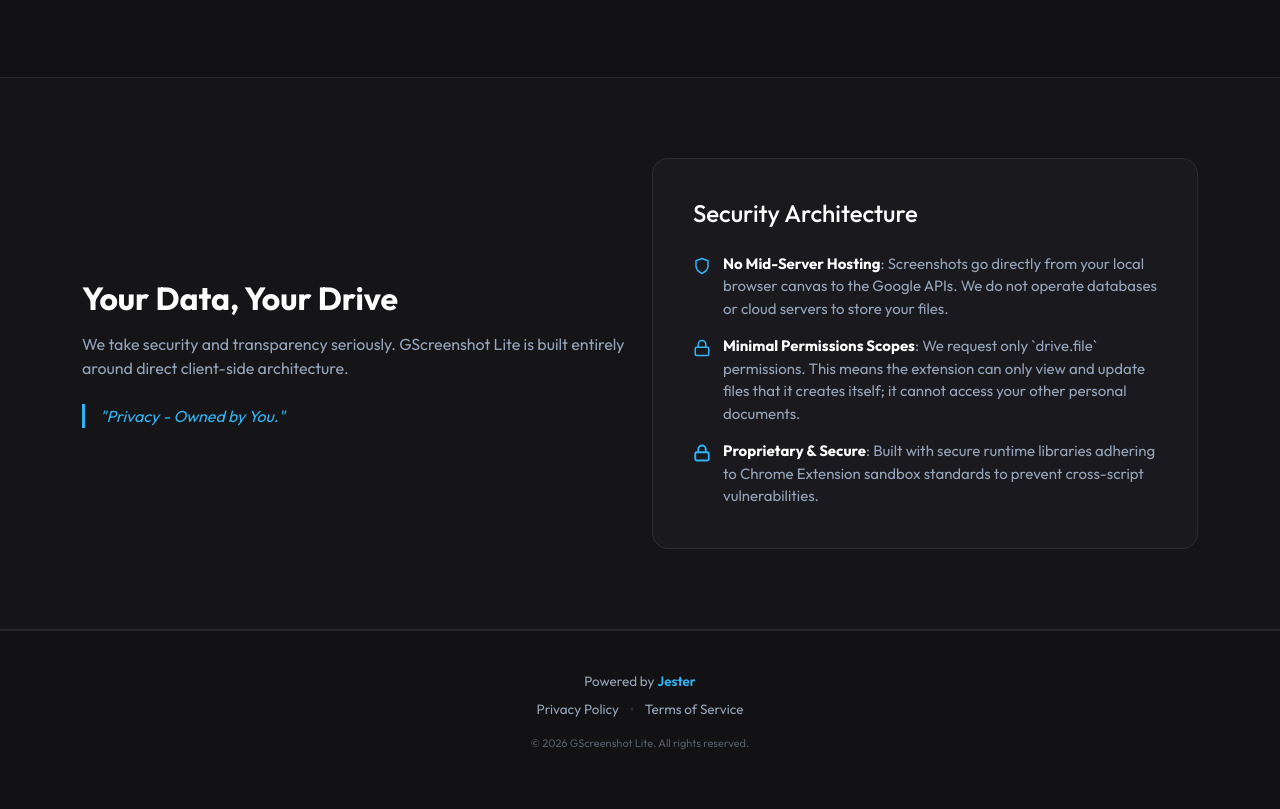
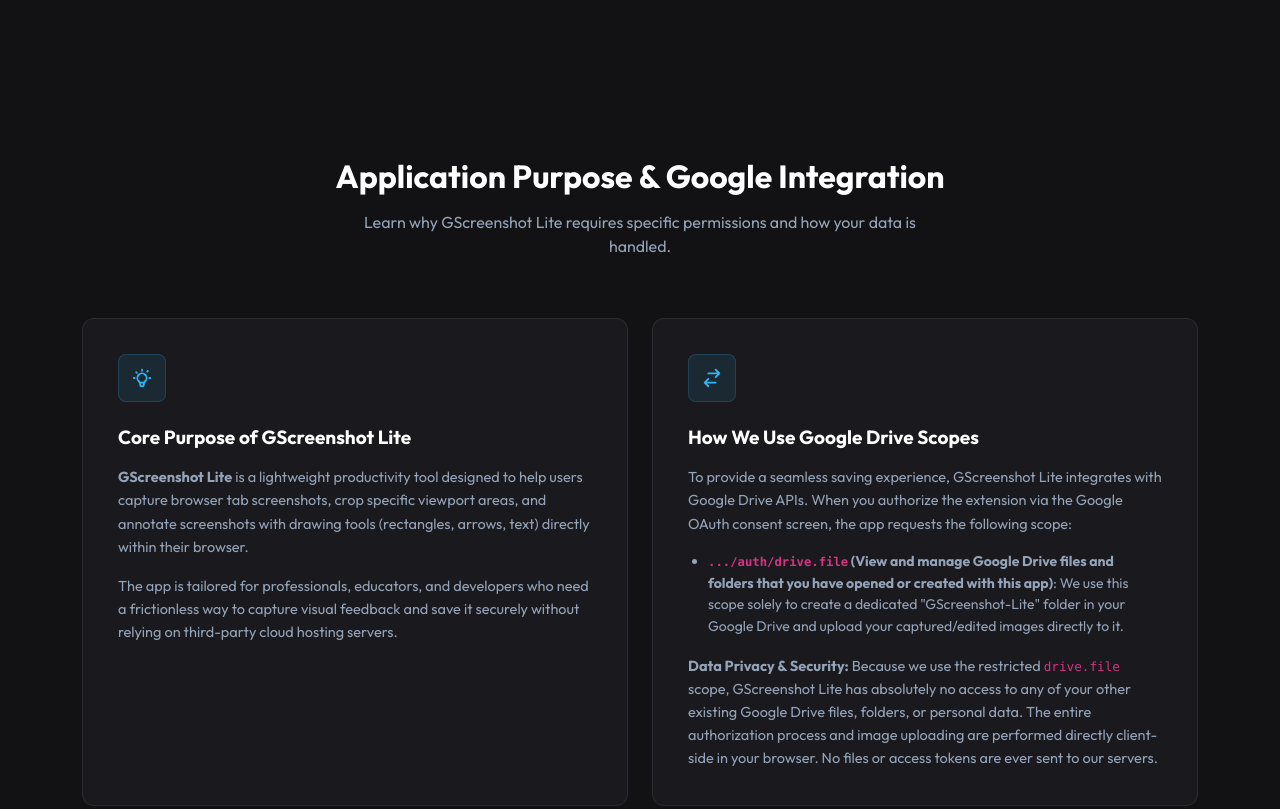
Before and after one commit to i-am-jester/GScreenshot-Lite, a plain HTML site: page index.html in a window 1280 px wide. Shown: the part 1228-2037 px from the top of the page. Drawn offline with Linux system fonts and the light colour scheme.

Commit message:
feat: add Purpose and OAuth integration section and improve branding accessibility

```diff
--- a/css/styles.css
+++ b/css/styles.css
@@ -70,6 +70,21 @@
   position: relative;
   padding: 120px 0 80px 0;
   z-index: 1;
+}
+
+.app-intro-tag {
+  display: inline-flex;
+  align-items: center;
+  background: rgba(47, 180, 246, 0.08);
+  border: 1px solid rgba(47, 180, 246, 0.15);
+  color: var(--accent);
+  font-size: 12px;
+  font-weight: 700;
+  padding: 6px 14px;
+  border-radius: 20px;
+  margin-bottom: 24px;
+  text-transform: uppercase;
+  letter-spacing: 1px;
 }
 
 .hero-title {
@@ -194,6 +209,70 @@
   font-size: 14px;
   line-height: 1.55;
   margin: 0;
+}
+
+/* Purpose / OAuth Integration Section */
+.purpose-section {
+  padding: 80px 0;
+  position: relative;
+  z-index: 1;
+}
+
+.purpose-card {
+  background-color: var(--bg-card);
+  border: 1px solid var(--border);
+  border-radius: 12px;
+  padding: 35px;
+  height: 100%;
+  transition: all 0.3s ease;
+}
+
+.purpose-card:hover {
+  border-color: var(--border-glow);
+  transform: translateY(-3px);
+  box-shadow: 0 12px 30px rgba(0, 0, 0, 0.2);
+}
+
+.purpose-icon-wrapper {
+  width: 48px;
+  height: 48px;
+  background: rgba(47, 180, 246, 0.1);
+  border: 1px solid rgba(47, 180, 246, 0.2);
+  border-radius: 8px;
+  display: flex;
+  align-items: center;
+  justify-content: center;
+  color: var(--accent);
+  margin-bottom: 24px;
+}
+
+.purpose-card h4 {
+  font-weight: 700;
+  font-size: 19px;
+  margin-bottom: 16px;
+}
+
+.purpose-card p {
+  color: var(--text-muted);
+  font-size: 14.5px;
+  line-height: 1.6;
+  margin-bottom: 16px;
+}
+
+.purpose-card p:last-child {
+  margin-bottom: 0;
+}
+
+.purpose-scopes-list {
+  padding-left: 20px;
+  margin-bottom: 16px;
+}
+
+.purpose-scopes-list li {
+  color: var(--text-muted);
+  font-size: 14px;
+  line-height: 1.55;
+  margin-bottom: 8px;
 }
 
 /* Security / Google OAuth Section */
--- a/index.html
+++ b/index.html
@@ -55,8 +55,8 @@
   <!-- Navigation Bar -->
   <nav class="navbar navbar-expand-lg navbar-dark navbar-custom fixed-top">
     <div class="container">
-      <a class="navbar-brand navbar-brand-custom" href="#">
-        <img src="images/favicon.png" alt="GS" width="22" height="22">
+      <a class="navbar-brand navbar-brand-custom" href="#" aria-label="GScreenshot Lite">
+        <img src="images/favicon.png" alt="GScreenshot Lite Logo" width="22" height="22">
         GScreenshot <span class="brand-badge">Lite</span>
       </a>
       <button class="navbar-toggler" type="button" data-bs-toggle="collapse" data-bs-target="#navbarNav">
@@ -80,9 +80,10 @@
     <div class="container">
       <div class="row align-items-center">
         <div class="col-lg-6 mb-5 mb-lg-0">
+          <div class="app-intro-tag">GScreenshot Lite</div>
           <h1 class="hero-title">Better screenshots,<br>saved <span>straight to Drive</span>.</h1>
-          <p class="hero-subtitle">Capture tabs or crop viewport areas instantly. Annotate with premium drawing tools,
-            blur sensitive data, and sync directly to Google Drive. 100% free to use.</p>
+          <p class="hero-subtitle">Capture tabs or crop viewport areas instantly. Annotate with premium drawing tools
+            and sync directly to Google Drive. 100% free to use.</p>
           <div class="hero-buttons">
             <a href="https://chromewebstore.google.com/" target="_blank" class="btn btn-accent">Add to Chrome</a>
           </div>
@@ -149,6 +150,58 @@
             <h4>Direct Drive Sync</h4>
             <p>No storage limits, no links to expire. Save screenshots directly to your personal Google Drive account.
             </p>
+          </div>
+        </div>
+      </div>
+    </div>
+  </section>
+
+  <!-- Purpose & OAuth Integration Section (Crucial for Google Verification) -->
+  <section id="purpose" class="purpose-section">
+    <div class="container">
+      <div class="section-header">
+        <h2 class="section-title">Application Purpose & Google Integration</h2>
+        <p class="section-desc">Learn why GScreenshot Lite requires specific permissions and how your data is handled.
+        </p>
+      </div>
+      <div class="row g-4">
+        <div class="col-md-6">
+          <div class="purpose-card h-100">
+            <div class="purpose-icon-wrapper">
+              <svg width="22" height="22" fill="none" stroke="currentColor" stroke-width="2" viewBox="0 0 24 24">
+                <path stroke-linecap="round" stroke-linejoin="round"
+                  d="M9.663 17h4.673M12 3v1m6.364.364l-.707.707M21 12h-1M4 12H3m3.343-5.657l-.707-.707m2.828 9.9a5 5 0 117.072 0l-.548.547A3.374 3.374 0 0014 18.469V19a2 2 0 11-4 0v-.531c0-.895-.356-1.754-.988-2.386l-.548-.547z" />
+              </svg>
+            </div>
+            <h4>Core Purpose of GScreenshot Lite</h4>
+            <p><strong>GScreenshot Lite</strong> is a lightweight productivity tool designed to help users capture
+              browser tab screenshots, crop specific viewport areas, and annotate screenshots with drawing tools
+              (rectangles, arrows, text) directly within their browser.</p>
+            <p>The app is tailored for professionals, educators, and developers who need a frictionless way to capture
+              visual feedback and save it securely without relying on third-party cloud hosting servers.</p>
+          </div>
+        </div>
+        <div class="col-md-6">
+          <div class="purpose-card h-100">
+            <div class="purpose-icon-wrapper">
+              <svg width="22" height="22" fill="none" stroke="currentColor" stroke-width="2" viewBox="0 0 24 24">
+                <path stroke-linecap="round" stroke-linejoin="round"
+                  d="M8 7h12m0 0l-4-4m4 4l-4 4m0 6H4m0 0l4 4m-4-4l4-4" />
+              </svg>
+            </div>
+            <h4>How We Use Google Drive Scopes</h4>
+            <p>To provide a seamless saving experience, GScreenshot Lite integrates with Google Drive APIs. When you
+              authorize the extension via the Google OAuth consent screen, the app requests the following scope:</p>
+            <ul class="purpose-scopes-list">
+              <li><strong><code>.../auth/drive.file</code> (View and manage Google Drive files and folders that you have
+                  opened or created with this app)</strong>: We use this scope solely to create a dedicated
+                "GScreenshot-Lite" folder in your Google Drive and upload your captured/edited images directly to it.
+              </li>
+            </ul>
+            <p><strong>Data Privacy & Security:</strong> Because we use the restricted <code>drive.file</code> scope,
+              GScreenshot Lite has absolutely no access to any of your other existing Google Drive files, folders, or
+              personal data. The entire authorization process and image uploading are performed directly client-side in
+              your browser. No files or access tokens are ever sent to our servers.</p>
           </div>
         </div>
       </div>
```
Also changed, not shown: privacy-policy.html (+2 -2 lines), terms-and-conditions.html (+2 -2 lines).
